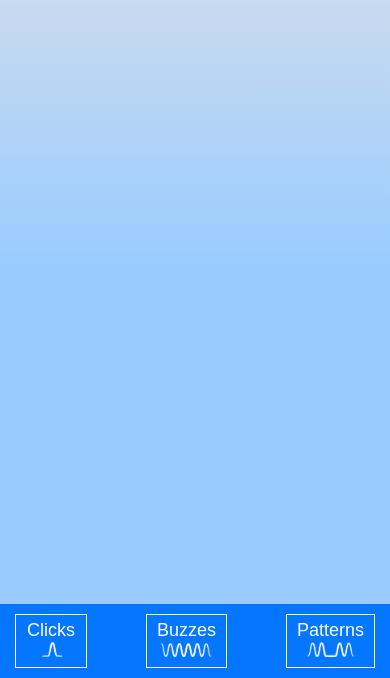
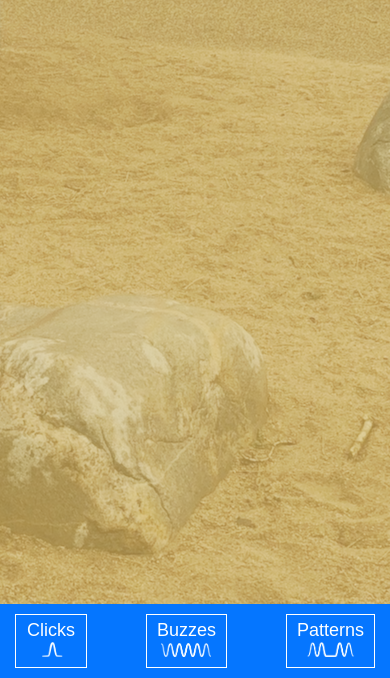
Before and after one commit to phetsims/quake, a website with bundled scripts: page www/haptics-playground.html in a window 390 px wide. Shown: the part 166-844 px from the top of the page. Built offline with nearby package versions, Linux system fonts and the light colour scheme.

Commit message:
added background image

```diff
--- a/www/css/haptics-playground.css
+++ b/www/css/haptics-playground.css
@@ -5,8 +5,12 @@ Main CSS file for the Haptics Playground app.  This was leveraged highly from th
 */
 
 body {
-  background-color: #E4E4E4;
-  background-image: linear-gradient(to bottom, #E4E4E4 0%, #9ACBFF 51%);
+  background-color: #c2b280;
+  background-image: url("../img/playgroundNearJbsHouse.jpg");
+  background-repeat: no-repeat;
+  background-attachment: fixed;
+  background-position: center;
+  background-blend-mode: soft-light;
   font-family: system-ui, -apple-system, -apple-system-font, 'Segoe UI', 'Roboto', sans-serif;
   font-size: 12px;
   color: black;
```
Also changed, not shown: www/img/license.json (+8 -0 lines), www/img/playgroundNearJbsHouse.jpg (added).
